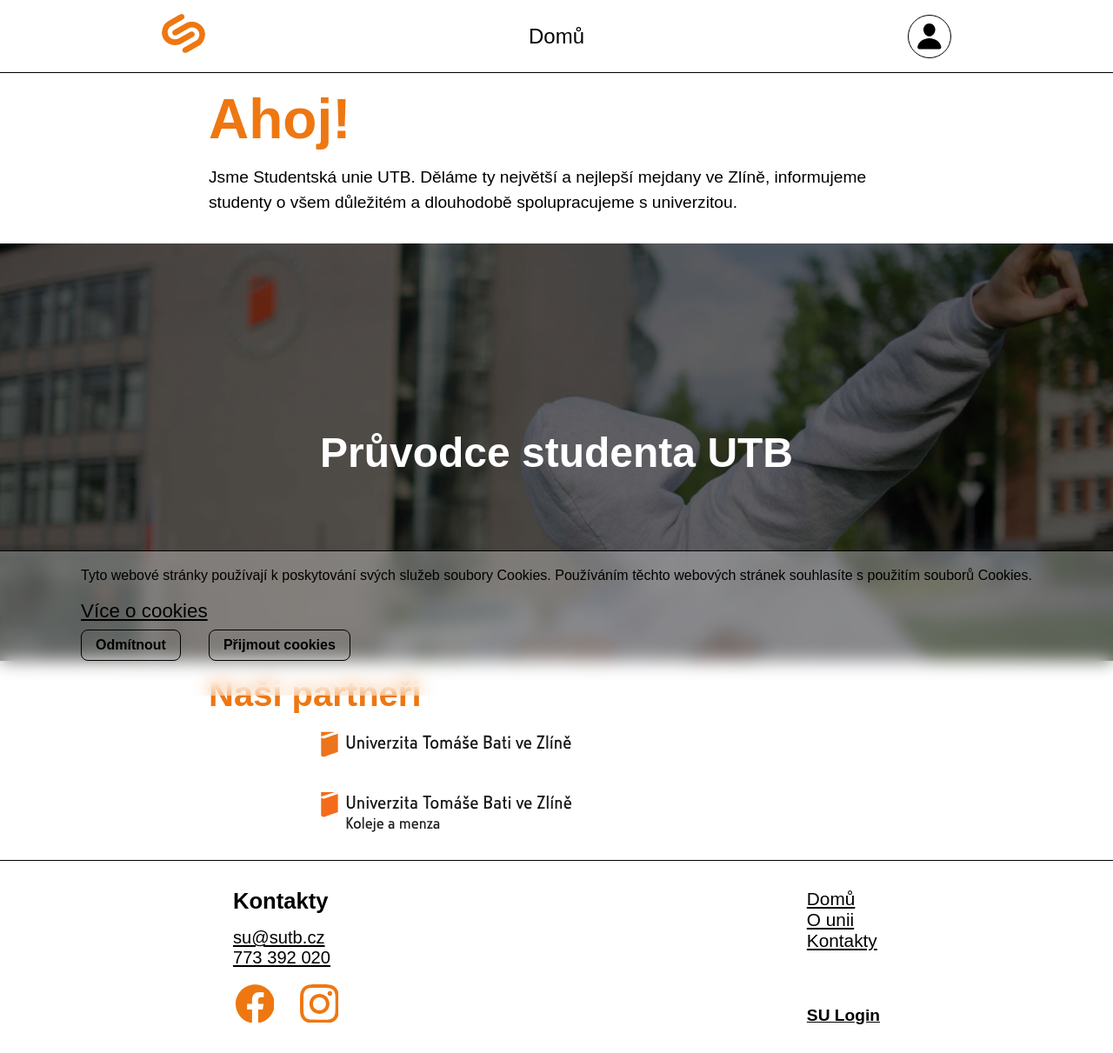
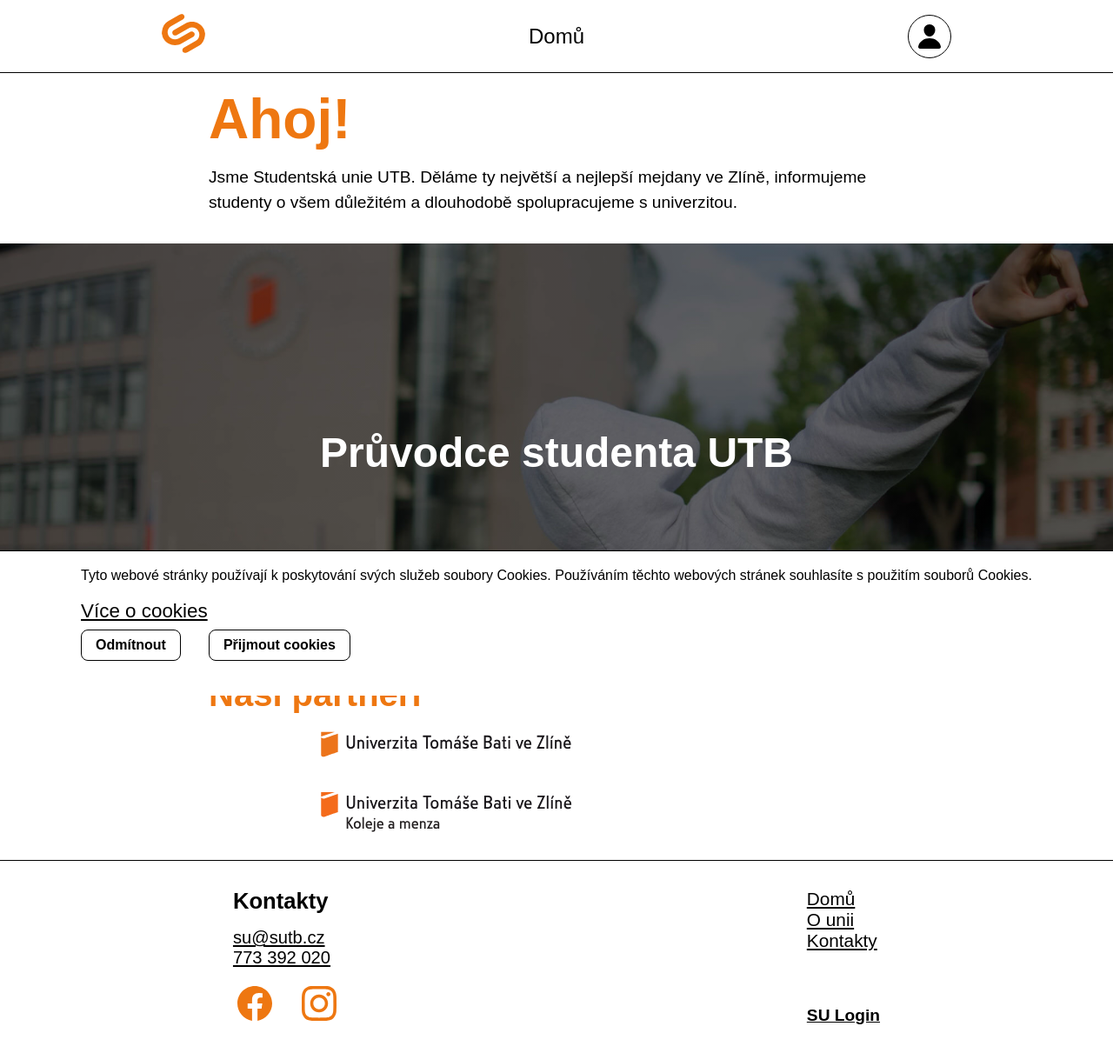
Before and after one commit to SU-UTB/web-sutb-fe, a React (Vite) app: page / in a window 1280 px wide. Shown: the whole page at 87% size. Built offline with nearby package versions, Linux system fonts and the light colour scheme.

Commit message:
styles edits

```diff
--- a/src/components/layout/cookies/wrapper/Wrapper.styled.tsx
+++ b/src/components/layout/cookies/wrapper/Wrapper.styled.tsx
@@ -11,7 +11,7 @@ export const Wrapper = styled.div`
     bottom: 0;
     left: 0;
     padding:0 1rem 2rem;
-    background-color: rgba(255, 255, 255, 0.3);
+    background-color: #fff;
     backdrop-filter: blur(10px);
     border-top: 1px solid #000;
 `;
--- a/src/components/layout/footer/contact/Contact.tsx
+++ b/src/components/layout/footer/contact/Contact.tsx
@@ -13,7 +13,7 @@ const Contact = () => {
             <BaseList marginBlock={1} fontSize={.9}>
                 {SU_CONTACTS.map((item, index) => (
                     <li key={index}>
-                        <LinkTo underline href={item.linkTo} target="_blank" rel="noreferrer">
+                        <LinkTo underline href={item.linkTo}>
                             {item.text}
                         </LinkTo>
                     </li>
@@ -22,8 +22,8 @@ const Contact = () => {
             <BaseList row gap={1.5} fontSize={1}>
                 {SU_SOC.map((item, index) => (
                     <li key={index}>
-                        <LinkTo href={item.linkTo} target="_blank" rel="noreferrer">
-                            <BaseIcon size={2} color="var(--clr-primary)">
+                        <LinkTo href={item.linkTo}>
+                            <BaseIcon size={2.5} color="var(--clr-primary)">
                                 {item.imgIcon}
                             </BaseIcon>
                         </LinkTo>
--- a/src/components/layout/header/Header.tsx
+++ b/src/components/layout/header/Header.tsx
@@ -15,7 +15,7 @@ const Header = ({ title }: IHeaderProps) => {
             </LinkTo>
             <Title>{title}</Title>
             <LinkTo href="/login">
-                <BaseIcon size={1.5} circle>
+                <BaseIcon size={2} circle>
                     <IoPerson />
                 </BaseIcon>
             </LinkTo>
--- a/src/components/shared/BaseIcon.tsx
+++ b/src/components/shared/BaseIcon.tsx
@@ -14,7 +14,7 @@ const BaseIcon = styled.div<{
         color: #000;
 
         ${size && css`
-            font-size: ${size}em;
+            font-size: ${size}rem;
         `}
         ${circle && css`
             border-radius: 50%;
```
